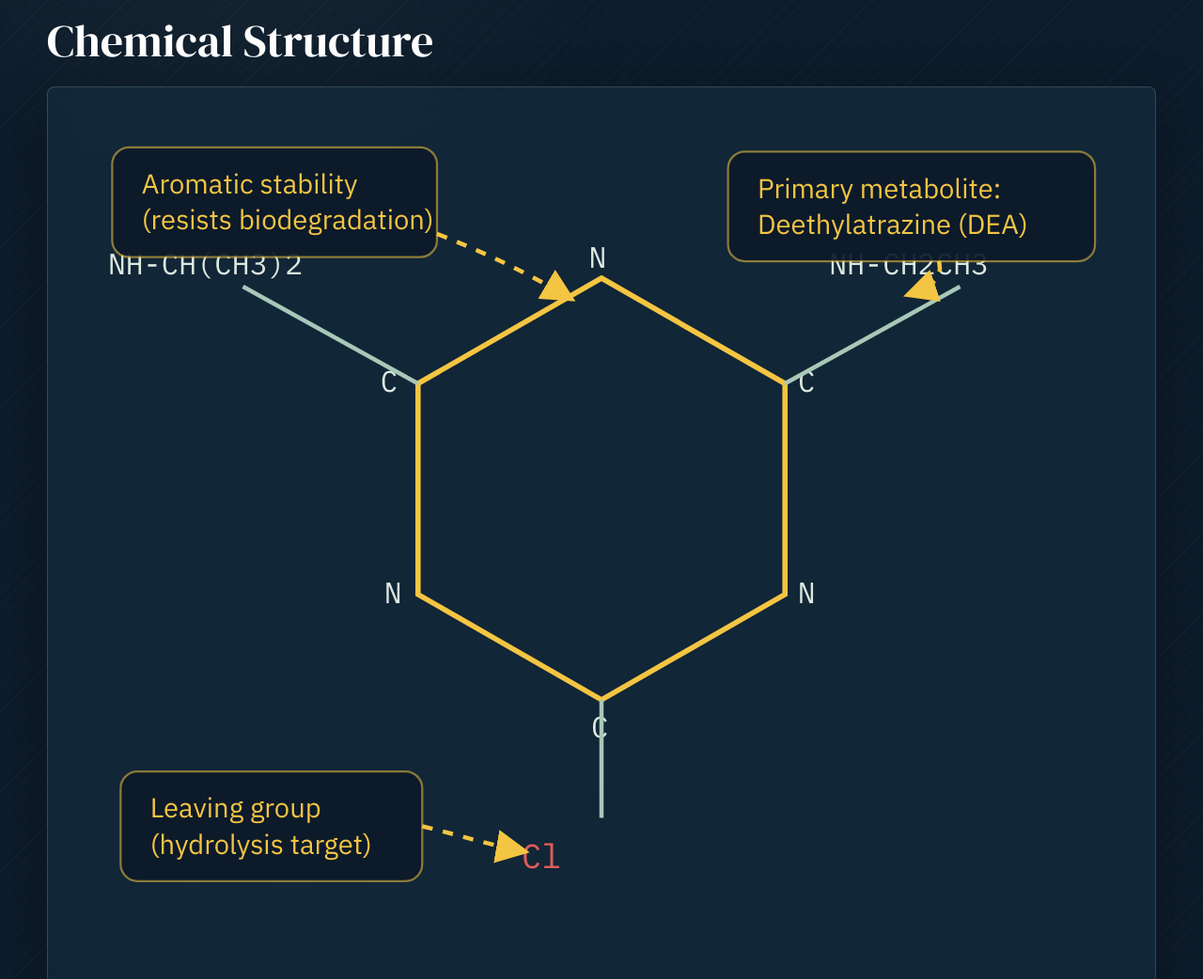
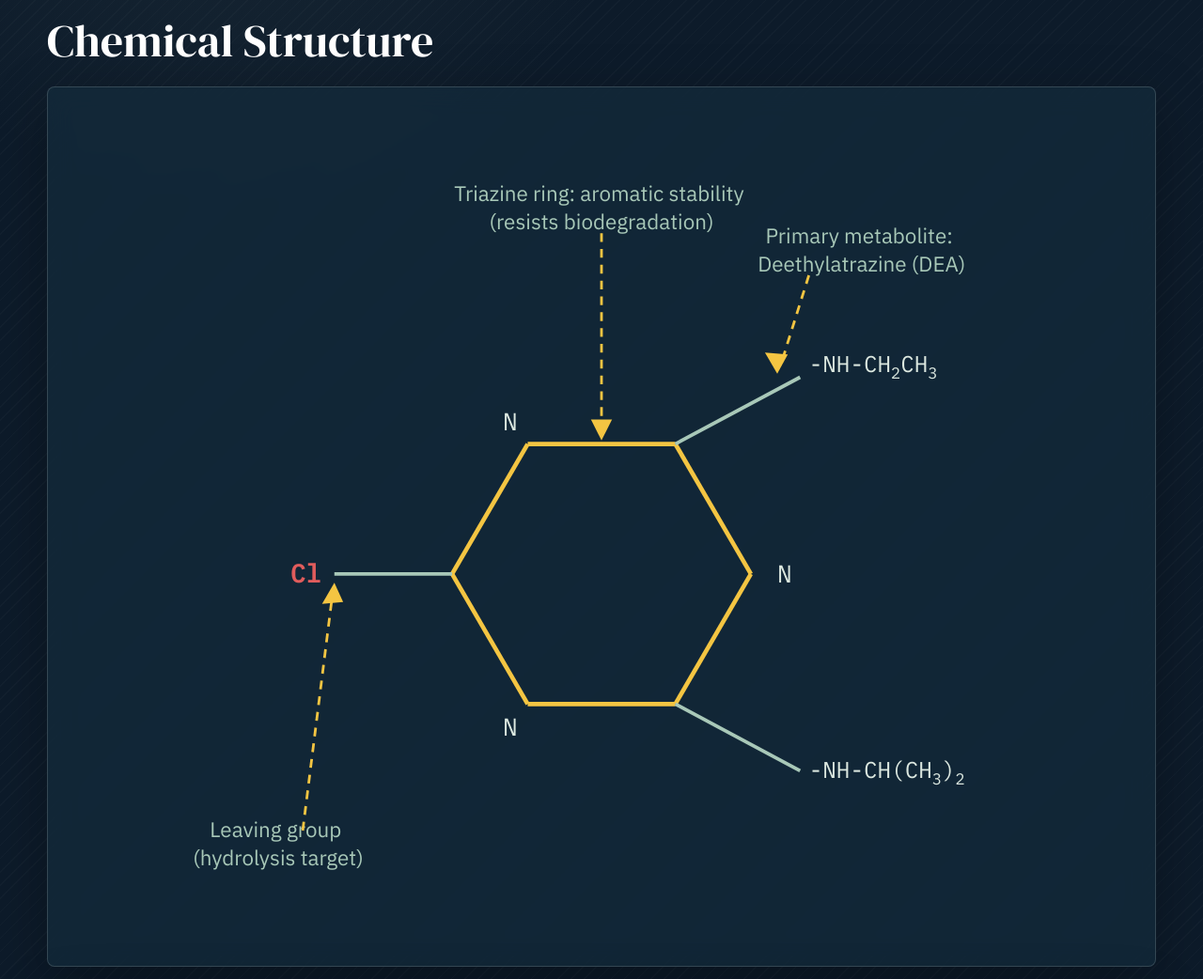
Before and after one commit to devesh-bodepudi/Chemistry, a plain HTML site: page chemistry.html in a window 1280 px wide. Shown: the part 1420-2462 px from the top of the page at 94% size. Drawn offline with Linux system fonts and the light colour scheme.

Commit message:
Add files via upload

```diff
--- a/chemistry.html
+++ b/chemistry.html
@@ -52,46 +52,69 @@
     <section class="section reveal" aria-labelledby="structure-title">
       <h2 id="structure-title">Chemical Structure</h2>
       <div class="glass-card svg-frame">
-        <svg class="structure-svg" viewBox="0 0 500 400" role="img" aria-label="Atrazine structural diagram with labeled triazine ring, chlorine, ethylamino group, and isopropylamino group">
-          <defs>
-            <marker id="arrow" markerWidth="8" markerHeight="8" refX="7" refY="4" orient="auto">
-              <path d="M0,0 L8,4 L0,8 Z" fill="#f4c542"></path>
-            </marker>
-          </defs>
-          <polygon points="250,78 337,128 337,228 250,278 163,228 163,128" fill="none" stroke="#f4c542" stroke-width="2.5"/>
-          <line x1="250" y1="78" x2="337" y2="128" stroke="#f4c542" stroke-width="1.4"/>
-          <line x1="337" y1="228" x2="250" y2="278" stroke="#f4c542" stroke-width="1.4"/>
-          <line x1="163" y1="228" x2="163" y2="128" stroke="#f4c542" stroke-width="1.4"/>
-          <text x="244" y="73" fill="#dce8e0" font-family="IBM Plex Mono" font-size="14">N</text>
-          <text x="343" y="132" fill="#dce8e0" font-family="IBM Plex Mono" font-size="14">C</text>
-          <text x="343" y="232" fill="#dce8e0" font-family="IBM Plex Mono" font-size="14">N</text>
-          <text x="245" y="296" fill="#dce8e0" font-family="IBM Plex Mono" font-size="14">C</text>
-          <text x="147" y="232" fill="#dce8e0" font-family="IBM Plex Mono" font-size="14">N</text>
-          <text x="145" y="132" fill="#dce8e0" font-family="IBM Plex Mono" font-size="14">C</text>
+        <svg class="structure-svg" viewBox="0 0 600 470" role="img" aria-label="Atrazine skeletal structural formula: 1,3,5-triazine ring with ethylamino at C-2, isopropylamino at C-4, and chlorine leaving group at C-6">
+          <!--
+            Regular flat-top hexagon: side s=85, center (300,262)
+            s*sqrt(3)/2 = 73.6 (vertical offset to TL/TR/BL/BR)
+            s/2 = 42.5 (horizontal offset to TL/TR/BL/BR)
 
-          <line x1="250" y1="278" x2="250" y2="334" stroke="#a8c8b8" stroke-width="2"/>
-          <text x="212" y="358" fill="#e05c5c" font-family="IBM Plex Mono" font-size="16">Cl</text>
+            Vertices and atom assignments (1,3,5-triazine alternates N-C-N-C-N-C):
+              TL (258, 188)  = N  position 1
+              TR (342, 188)  = C  position 2  -> ethylamino  -NH-CH2CH3
+              R  (385, 262)  = N  position 3
+              BR (342, 336)  = C  position 4  -> isopropylamino  -NH-CH(CH3)2
+              BL (258, 336)  = N  position 5
+              L  (215, 262)  = C  position 6  -> Cl (leaving group)
+          -->
 
-          <line x1="337" y1="128" x2="420" y2="82" stroke="#a8c8b8" stroke-width="2"/>
-          <text x="358" y="76" fill="#dce8e0" font-family="IBM Plex Mono" font-size="14">NH-CH2CH3</text>
+          <!-- Ring bonds -->
+          <line x1="258" y1="188" x2="342" y2="188" stroke="#f4c542" stroke-width="2.5"/>
+          <line x1="342" y1="188" x2="385" y2="262" stroke="#f4c542" stroke-width="2.5"/>
+          <line x1="385" y1="262" x2="342" y2="336" stroke="#f4c542" stroke-width="2.5"/>
+          <line x1="342" y1="336" x2="258" y2="336" stroke="#f4c542" stroke-width="2.5"/>
+          <line x1="258" y1="336" x2="215" y2="262" stroke="#f4c542" stroke-width="2.5"/>
+          <line x1="215" y1="262" x2="258" y2="188" stroke="#f4c542" stroke-width="2.5"/>
 
-          <line x1="163" y1="128" x2="80" y2="82" stroke="#a8c8b8" stroke-width="2"/>
-          <text x="16" y="76" fill="#dce8e0" font-family="IBM Plex Mono" font-size="14">NH-CH(CH3)2</text>
+          <!-- N labels at positions 1 (TL), 3 (R), 5 (BL) — C positions unlabeled per skeletal convention -->
+          <text x="248" y="180" fill="#dce8e0" font-family="IBM Plex Mono" font-size="14" text-anchor="middle">N</text>
+          <text x="400" y="267" fill="#dce8e0" font-family="IBM Plex Mono" font-size="14" text-anchor="start">N</text>
+          <text x="248" y="354" fill="#dce8e0" font-family="IBM Plex Mono" font-size="14" text-anchor="middle">N</text>
 
-          <rect x="22" y="312" width="143" height="52" rx="8" fill="rgba(13,27,42,0.92)" stroke="rgba(244,197,66,0.55)"/>
-          <path d="M165 338 C182 342, 197 347, 214 350" fill="none" stroke="#f4c542" stroke-width="2" stroke-dasharray="5 5" marker-end="url(#arrow)"/>
-          <text x="36" y="334" fill="#f4c542" font-family="IBM Plex Sans" font-size="13">Leaving group</text>
-          <text x="36" y="351" fill="#f4c542" font-family="IBM Plex Sans" font-size="13">(hydrolysis target)</text>
+          <!-- C-2 (TR 342,188): ethylamino group, bond going upper-right -->
+          <line x1="342" y1="188" x2="413" y2="150" stroke="#a8c8b8" stroke-width="2"/>
+          <text x="418" y="147" fill="#dce8e0" font-family="IBM Plex Mono" font-size="13" text-anchor="start">-NH-CH<tspan dy="4" font-size="9">2</tspan><tspan dy="-4" font-size="13">CH</tspan><tspan dy="4" font-size="9">3</tspan></text>
 
-          <rect x="18" y="16" width="154" height="52" rx="8" fill="rgba(13,27,42,0.92)" stroke="rgba(244,197,66,0.55)"/>
-          <path d="M172 57 C195 66, 214 75, 236 88" fill="none" stroke="#f4c542" stroke-width="2" stroke-dasharray="5 5" marker-end="url(#arrow)"/>
-          <text x="32" y="38" fill="#f4c542" font-family="IBM Plex Sans" font-size="13">Aromatic stability</text>
-          <text x="32" y="55" fill="#f4c542" font-family="IBM Plex Sans" font-size="13">(resists biodegradation)</text>
+          <!-- C-4 (BR 342,336): isopropylamino group, bond going lower-right -->
+          <line x1="342" y1="336" x2="413" y2="374" stroke="#a8c8b8" stroke-width="2"/>
+          <text x="418" y="378" fill="#dce8e0" font-family="IBM Plex Mono" font-size="13" text-anchor="start">-NH-CH(CH<tspan dy="4" font-size="9">3</tspan><tspan dy="-4" font-size="13">)</tspan><tspan dy="4" font-size="9">2</tspan></text>
 
-          <rect x="310" y="18" width="174" height="52" rx="8" fill="rgba(13,27,42,0.92)" stroke="rgba(244,197,66,0.55)"/>
-          <path d="M410 70 C412 78, 407 82, 395 86" fill="none" stroke="#f4c542" stroke-width="2" stroke-dasharray="5 5" marker-end="url(#arrow)"/>
-          <text x="324" y="40" fill="#f4c542" font-family="IBM Plex Sans" font-size="13">Primary metabolite:</text>
-          <text x="324" y="57" fill="#f4c542" font-family="IBM Plex Sans" font-size="13">Deethylatrazine (DEA)</text>
+          <!-- C-6 (L 215,262): Cl leaving group, bond going left -->
+          <line x1="215" y1="262" x2="148" y2="262" stroke="#a8c8b8" stroke-width="2"/>
+          <text x="141" y="267" fill="#e05c5c" font-family="IBM Plex Mono" font-size="15" font-weight="700" text-anchor="end">Cl</text>
+
+          <!-- ANNOTATION: Triazine ring aromatic stability (top, arrow to ring) -->
+          <text font-family="IBM Plex Sans" font-size="12" fill="#a8c8b8" text-anchor="middle">
+            <tspan x="300" y="50">Triazine ring: aromatic stability</tspan>
+            <tspan x="300" dy="16">(resists biodegradation)</tspan>
+          </text>
+          <line x1="300" y1="68" x2="300" y2="180" stroke="#f4c542" stroke-width="1.5" stroke-dasharray="5,4"/>
+          <polygon points="300,186 294,174 306,174" fill="#f4c542"/>
+
+          <!-- ANNOTATION: Primary metabolite DEA (upper right, arrow to ethylamino bond) -->
+          <text font-family="IBM Plex Sans" font-size="12" fill="#a8c8b8" text-anchor="middle">
+            <tspan x="448" y="74">Primary metabolite:</tspan>
+            <tspan x="448" dy="16">Deethylatrazine (DEA)</tspan>
+          </text>
+          <line x1="418" y1="92" x2="402" y2="143" stroke="#f4c542" stroke-width="1.5" stroke-dasharray="5,4"/>
+          <polygon points="400,148 393,136 406,137" fill="#f4c542"/>
+
+          <!-- ANNOTATION: Leaving group (lower left, arrow up to Cl) -->
+          <text font-family="IBM Plex Sans" font-size="12" fill="#a8c8b8" text-anchor="middle">
+            <tspan x="116" y="412">Leaving group</tspan>
+            <tspan x="116" dy="16">(hydrolysis target)</tspan>
+          </text>
+          <line x1="130" y1="408" x2="147" y2="273" stroke="#f4c542" stroke-width="1.5" stroke-dasharray="5,4"/>
+          <polygon points="148,267 141,279 153,278" fill="#f4c542"/>
         </svg>
       </div>
       <div class="glass-card svg-frame" style="margin-top:20px">
```
Also changed, not shown: challenges.html (+0 -2 lines), organisms.html (+2 -3 lines), references.html (+12 -16 lines).
